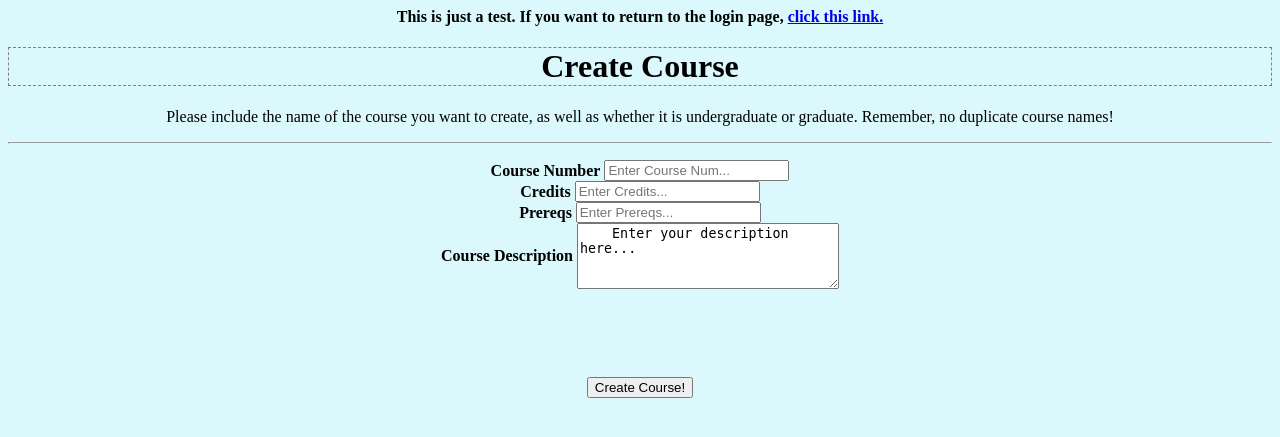
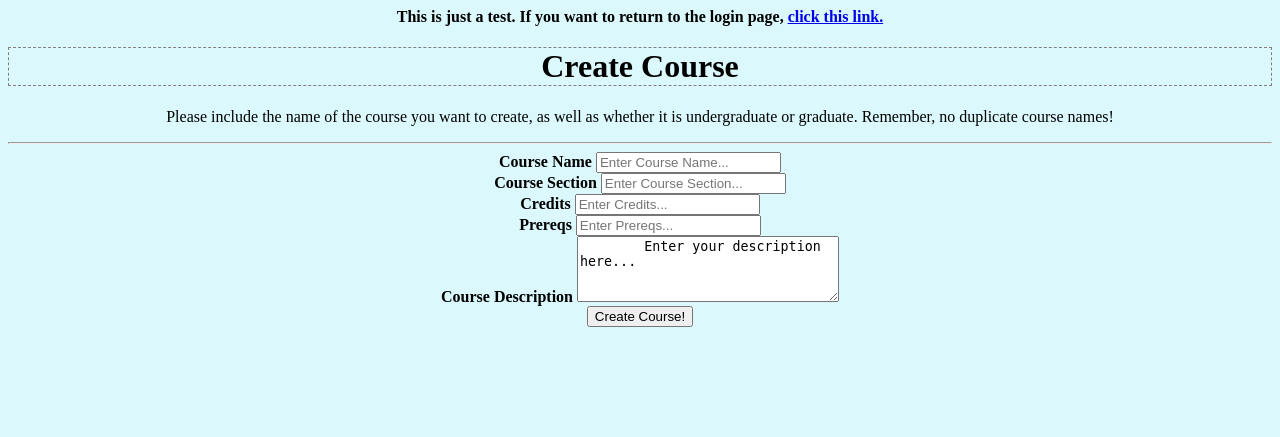
Before and after one commit to oliverswenson-uwm/GroupProject, a Django app: page /createcourse/ in a window 1280 px wide. Shown: the top 437 px of the page. Run offline with Django 3.2, Linux system fonts and the light colour scheme.

Commit message:
url.py = erased path of adminpage(because it does not need it) adminpage.html = the html file was empty so, added the content createcourse.html = changed some content testCourse.py = passed every test views.py = added createcourse

```diff
--- a/DataLog/views.py
+++ b/DataLog/views.py
@@ -88,10 +88,31 @@ class AssignUser(View):
 #CREATECOURSE
 class CreateCourse(View):
     def get(self, request):
-        return render(request, "createcourse.html")
+        return render(request, "createcourse.html", {})
 
     def post(self, request):
-        pass
+        try:
+            m = Course.objects.get(name=request.POST['name'])
+            if m is not None:
+                return render(request, "createcourse.html", {'msg': "The course already exist"})
+        except:
+            if request.POST['name'] == "":
+                return render(request, "createcourse.html", {'msg': "Course name cannot be empty"})
+            if request.POST['section'] == "":
+                return render(request, "createcourse.html", {'msg': "Course section cannot be empty"})
+            if request.POST['credits'] == "":
+                return render(request, "createcourse.html", {'msg': "Course credit cannot be empty"})
+            if '0' > request.POST['credits'] or request.POST['credits'] > '9':
+                return render(request, "createcourse.html", {'msg': "Credits should be number between 0 and 9"})
+            else:
+                Course(name=request.POST['name'], section=request.POST['section'], credits=request.POST['credits'],
+                       prereqs=request.POST['prereqs'], description=request.POST['description']).save()
+            return render(request, "createcourse.html", {'name': request.POST['name'],
+                                                         'section': request.POST['section'],
+                                                         'credits': request.POST['credits'],
+                                                         'prereqs': request.POST['prereqs'],
+                                                         'description': request.POST['description'],
+                                                         'msg': "The course has been created."})
 
 #NEWACC
 class NewAcc(View):
--- a/GroupNullProject/templates/createcourse.html
+++ b/GroupNullProject/templates/createcourse.html
@@ -12,36 +12,39 @@
     <p id="group1">
 
   <div class="container">
+    <form method="post" action="/createcourse/">
 
     <p>Please include the name of the course you want to create, as well as whether it is undergraduate or graduate. Remember, no duplicate course names!</p>
 
     <hr>
 
-  <p class="formfield">
-    <label for="cnum"><b>Course Number</b></label>
-    <input type="text" placeholder="Enter Course Num..." id="cnum" required>
+        {% csrf_token %}
+        <label for="name"><b>Course Name</b></label>
+        <input name="name" type="text" placeholder="Enter Course Name..." id="name" >
+        <br>
+
+        <label for ="section"><b>Course Section</b></label>
+        <input name="section" type="text" placeholder="Enter Course Section..." id="section">
         <br>
 
         <label for="credits"><b>Credits</b></label>
-    <input type="text" placeholder="Enter Credits..." id="credits" required>
+        <input name="credits" type="text" placeholder="Enter Credits..." id="credits" >
         <br>
 
-    <label for="reqa"><b>Prereqs</b></label>
-    <input type="text" placeholder="Enter Prereqs..." id="reqa" required>
+        <label for="prereqs"><b>Prereqs</b></label>
+        <input name="prereqs" type="text" placeholder="Enter Prereqs..." id="prereqs">
         <br>
 
 
         <label for="desc"><b>Course Description</b></label>
-    <textarea rows="4" cols="30" id="desc">
+        <textarea rows="4" cols="30" name="description">
         Enter your description here...
         </textarea>
-  </p>
         <br>
 
-    <br><br><br>
-    <form>
-      <input type="button" value="Create Course!" onclick="history.back()">
+        <input type="submit" value="Create Course!">
     </form>
+    {{ msg }}
   </div>
   </body>
 </html>
--- a/GroupNullProject/urls.py
+++ b/GroupNullProject/urls.py
@@ -21,7 +21,6 @@ from DataLog.views import Login, AssignUser, CreateCourse, NewAcc, ProfPage, TaP
 urlpatterns = [
     path('admin/', admin.site.urls),#django administration page
     path('', Login.as_view()),
-#    path('adminpage/', AdminPage.as_view()),#admin of the scheduling app page
     path('assignuser/', AssignUser.as_view()),
     path('createcourse/', CreateCourse.as_view()),
     path('newaccount/', NewAcc.as_view()),
```
Also changed, not shown: GroupNullProject/Tests/testCourse.py (+107 -32 lines), GroupNullProject/templates/adminpage.html (added, +43 -0 lines), db.sqlite3. Lines whose indentation alone changed are shown as unchanged.
